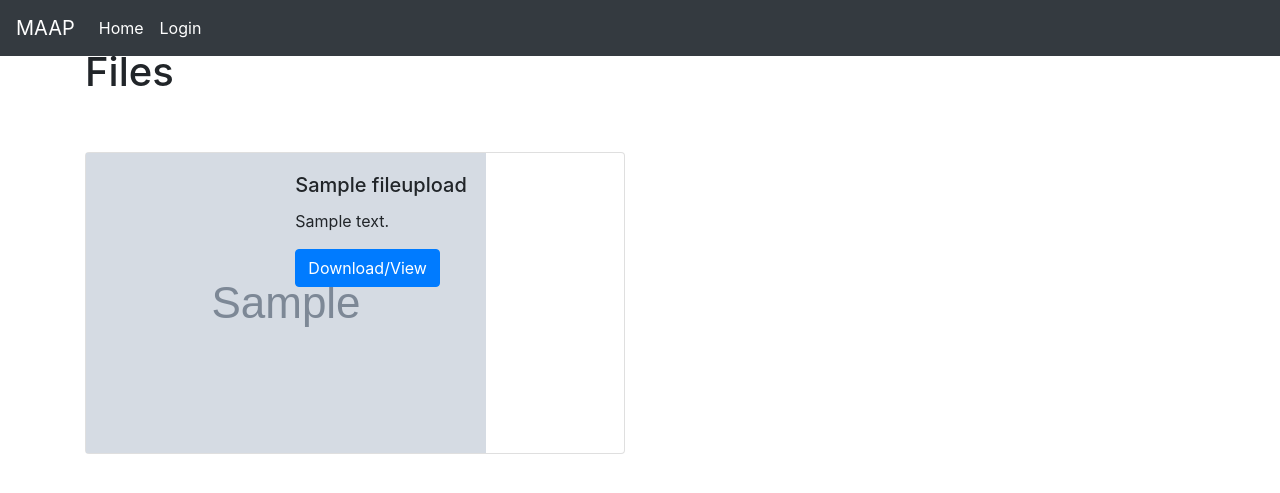
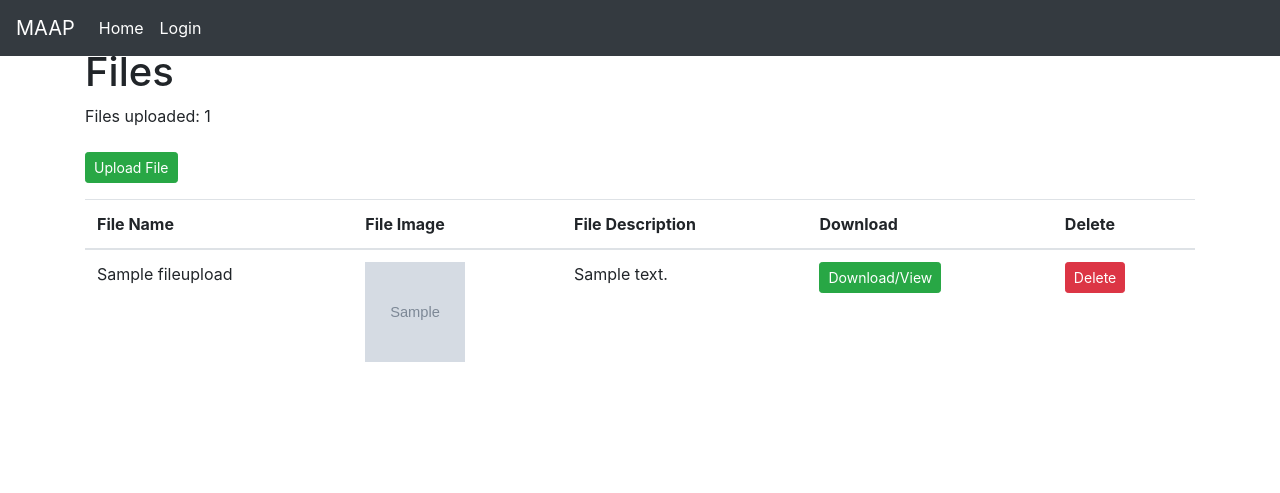
Before and after one commit to makobiziles/DATA-SITE, a Django app: page /files/ in a window 1280 px wide. Shown: the top 493 px of the page. Run offline with Django 5.2, Linux system fonts and the light colour scheme; tables that the repository leaves empty hold one stand-in row (values such as "Sample post"); grey boxes marked "Sample" are stand-in pictures; some libraries are stand-ins or nearby versions.

Commit message:
Minor change

```diff
--- a/Maap/Maap/settings.py
+++ b/Maap/Maap/settings.py
@@ -12,6 +12,7 @@ https://docs.djangoproject.com/en/5.0/ref/settings/
 
 from pathlib import Path
 import os
+from django.contrib.auth import logout
 
 # Build paths inside the project like this: BASE_DIR / 'subdir'.
 BASE_DIR = Path(__file__).resolve().parent.parent
@@ -121,8 +122,9 @@ USE_TZ = True
 STATIC_URL = '/static/'
 
 LOGIN_REDIRECT_URL = 'home'
-LOGOUT_REDIRECT_URL = 'home'
 
+
+LOGOUT_REDIRECT_URL = 'login'
 # Default primary key field type
 # https://docs.djangoproject.com/en/5.0/ref/settings/#default-auto-field
 
--- a/Maap/Maap/urls.py
+++ b/Maap/Maap/urls.py
@@ -16,6 +16,7 @@ Including another URLconf
 """
 from django.contrib import admin
 from django.urls import path, include
+from django.contrib.auth import logout
 
 urlpatterns = [
     path('admin/', admin.site.urls),
--- a/Maap/Maxapp/models.py
+++ b/Maap/Maxapp/models.py
@@ -2,6 +2,7 @@ from django.db import models
 from django.contrib.auth.models import User
 from django.urls import reverse
 import datetime
+
 
 
 # Create your models here.
--- a/Maap/Maxapp/templates/files_uploaded.html
+++ b/Maap/Maxapp/templates/files_uploaded.html
@@ -4,25 +4,37 @@
 <br></br>
 
 <h1>Files</h1>
+<p>Files uploaded: {{files.count}} <br></br><a href="{% url 'fileupload' %}" class="btn btn-success btn-sm">Upload File</a> </p>
+<table class="table">
+    <thead>
+        <tr>
+            <th>File Name</th>
+            <th>File Image</th>
+            <th>File Description</th>
+            <th>Download</th>
+            <th>Delete</th>
+        </tr>
+    </thead>
+    <tbody>
+        {% for file in files %}
+            <tr>
+                <td>{{file.name}}</td>
+                <td><img src="{{file.cover_image}}" width="100" height="100"></td>
+                <td>{{file.description}}</td>
 
-<br></br>
+                <td>
+                    <a href="{{file.file.url}%}" class="btn btn-success btn-sm">Download/View</a>
+                </td>
+                <td>
+                    <form method="post" action="{% url 'delete_file' file.pk %}">
+                        {% csrf_token %}
+                        <button class="btn btn-danger btn-sm">Delete</button>
+                    </form>
 
-    {% for file in files %}
-        <div class="card mb-3" style="max-width: 540px;">
-            <div class="row g-0">
-            <div class="col-md-4">
-                <img src="{{file.cover_image}}" alt="{{file.name}}">
-            </div>
-            <div class="col-md-8">
-                <div class="card-body">
-                <h5 class="card-title">{{file.name}}</h5>
-                <p class="card-text">{{file.description}}</p>
-                <a class="btn btn-primary" href="{{file.file.url}}" role="button">Download/View</a>
-                </div>
-            </div>
-            </div>
-        </div>
-    {% endfor %}
+                </td>
+
+            </tr>
+        {% endfor %}
 
 
 {% endblock %}
--- a/Maap/Maxapp/urls.py
+++ b/Maap/Maxapp/urls.py
@@ -5,6 +5,7 @@ from django.conf import settings
 from django.conf.urls.static import static
 from django.contrib import admin
 from Maxapp import views
+from django.contrib.auth import logout
 
 
 
@@ -17,6 +18,8 @@ urlpatterns = [
     path('post/delete/<int:pk>', DeletePostView.as_view(), name='delete'),
     path('fileupload/', views.upload_file, name='fileupload'),
     path('files/', views.files_uploaded, name='files'),
+    path('uploads/', views.Filelist.as_view(), name='upload'),
+    path('files/<int:pk>/', views.delete_file, name='delete_file'),
 ]
 
 if settings.DEBUG:
--- a/Maap/Maxapp/views.py
+++ b/Maap/Maxapp/views.py
@@ -51,3 +51,16 @@ def upload_file(request):
     else:
         form = FileForm()
     return render(request, 'upload_file.html', {'form': form})
+
+
+class Filelist(ListView):
+    model = Fileupload
+    template_name = 'files_uploaded.html'
+    context_object_name = 'files'
+    ordering = ['id']
+
+def delete_file(request, pk):
+    if request.method == 'POST':
+        file = Fileupload.objects.get(pk = pk)
+        file.delete()
+    return redirect('files')
```
Also changed, not shown: Maap/db.sqlite3.
